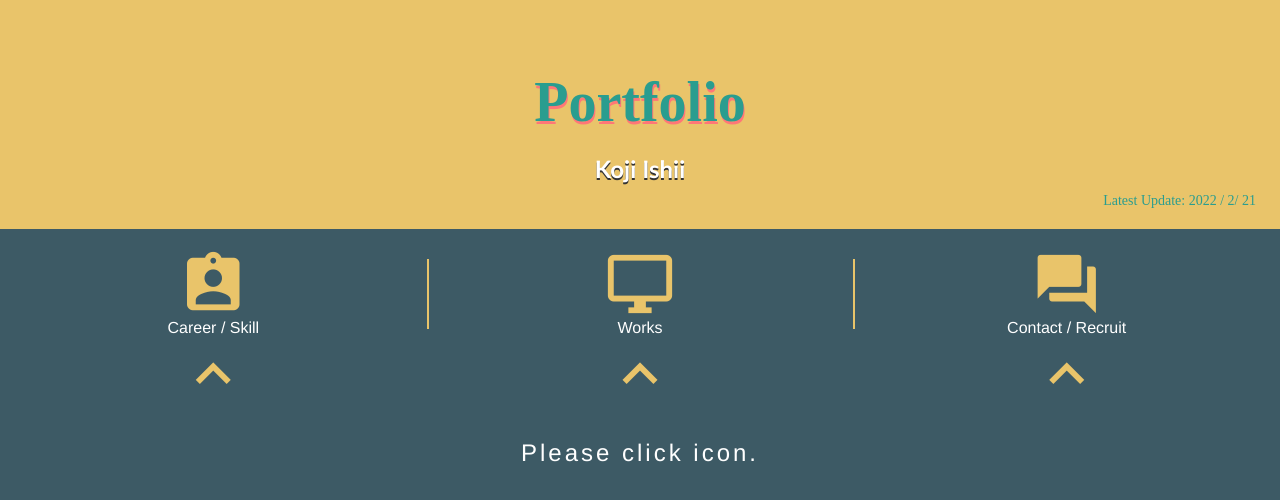
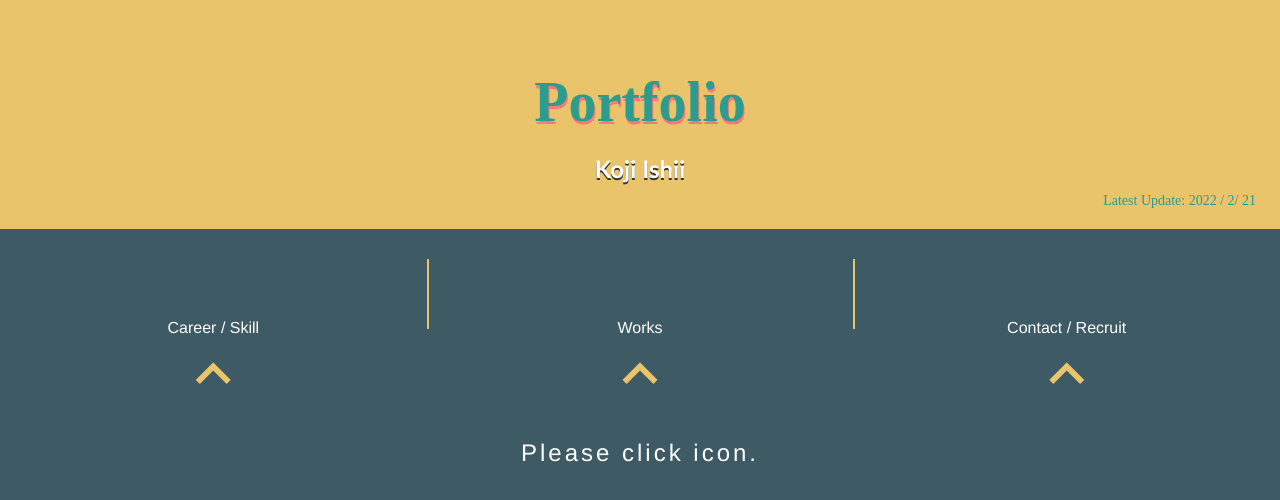
Before and after one commit to kohjean/portfolio, a Vue app: page / in a window 1280 px wide. Shown: the top 500 px of the page. Built offline with nearby package versions, Linux system fonts and the light colour scheme; what vue-smoothscroll would draw is missing.

Commit message:
Improve: ロード時にアイコンが文字として表示されていた問題の修正

```diff
--- a/src/assets/css/main.scss
+++ b/src/assets/css/main.scss
@@ -37,7 +37,7 @@ a {
 body {
   margin: 0;
   background-color: #264653e3;
-  font-family: Avenir, Helvetica, Arial, sans-serif;
+  font-family: "Helvetica Neue", "Helvetica", "Hiragino Sans", "Hiragino Kaku Gothic ProN", "Arial", "Yu Gothic", "Meiryo", sans-serif;
   -webkit-font-smoothing: antialiased;
   -moz-osx-font-smoothing: grayscale;
 }
--- a/src/components/Nav.vue
+++ b/src/components/Nav.vue
@@ -2,15 +2,15 @@
   <nav id="content-nav">
     <ul class="flex text-center">
       <li @click="changeContent('Career')">
-        <i class="material-icons">assignment_ind</i>
+        <i class="material-icons">&#xe85e;</i>
         <p>Career / Skill</p>
       </li>
       <li @click="changeContent('Works')">
-        <i class="material-icons">desktop_windows</i>
+        <i class="material-icons">&#xe30c;</i>
         <p>Works</p>
       </li>
       <li @click="changeContent('Contact')">
-        <i class="material-icons">question_answer</i>
+        <i class="material-icons">&#xe8af;</i>
         <p>Contact / Recruit</p>
       </li>
     </ul>
```
